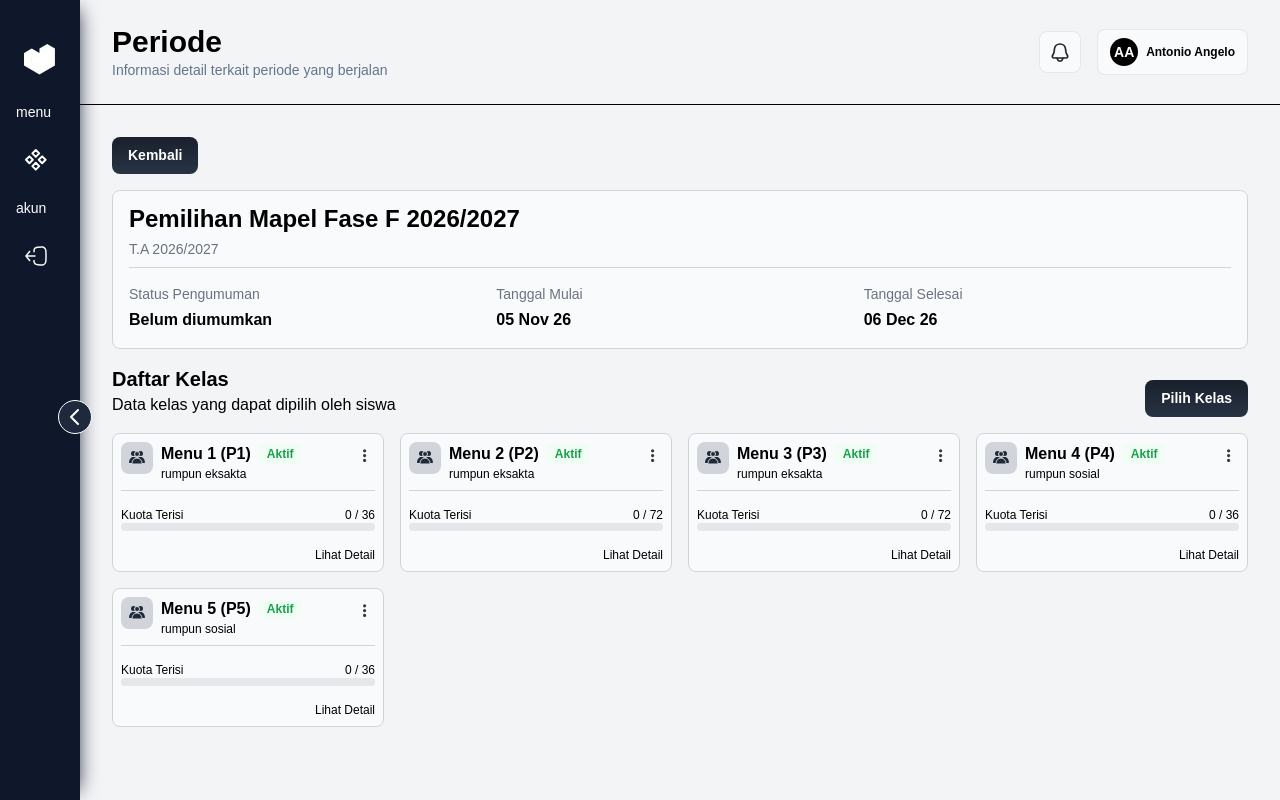
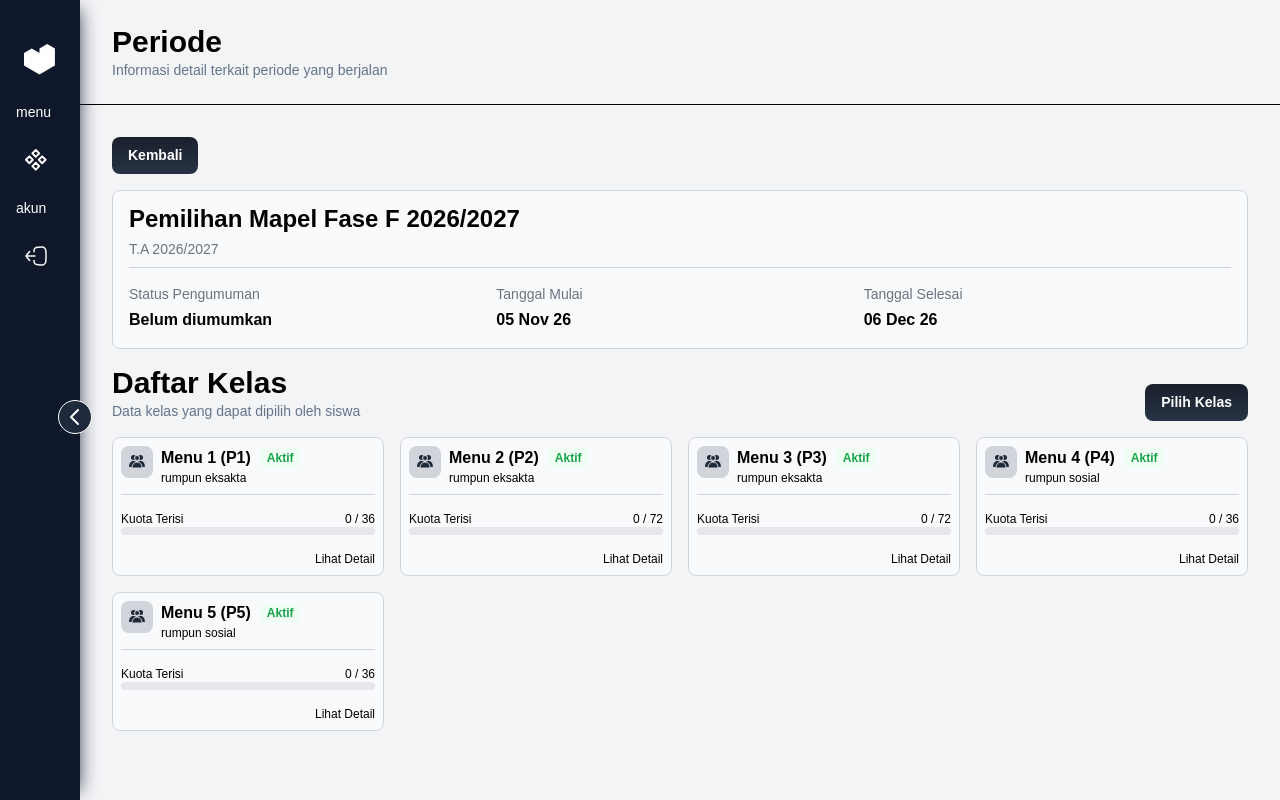
Before and after one commit to mat-te123/School-Class-System, a Laravel app: page /siswa/periode in a window 1280 px wide. Run offline with Laravel 12, Linux system fonts and the light colour scheme; the visitor is signed in with stand-in values (Sample User, id 1); data comes from the database, SQL or seed files in the repository; data that the repository does not hold is empty; style sheets or scripts are compiled from the project's sources; parts of the project's set-up code (start-up, migrations or seed data) failed here and were passed over; some libraries are stand-ins or nearby versions.

Commit message:
feat : added parameter to component so that only admin can acess three dots button
refactor : change title and subtitle style to universal style

removing : removing : user card on header

```diff
--- a/resources/views/components/kelas-card.blade.php
+++ b/resources/views/components/kelas-card.blade.php
@@ -1,5 +1,6 @@
 @props([
     'item' => null,
+    'isSiswa' => false,
 ])
 
 <div class="bg-gray-50 flex flex-col p-2 border border-gray-300 rounded-lg gap-4" x-data="{ showeditdeletepopup: false, }">
@@ -31,6 +32,7 @@
                 </span>
             </div>
         </div>
+        @if (!$isSiswa)
             <div class="hover:bg-gray-200 active:bg-gray-200 cursor-pointer h-fit py-1 rounded-2xl"
                 @click="
                 showeditdeletepopup=true;
@@ -42,10 +44,13 @@
                     'is_active' => $item['is_active'] ? 1 : 0,
                 ]);
             @endphp
+
             <div class="absolute top-0 right-0 z-10">
                 <x-delete-edit-popup :item="$item" :confirmationData="$item['nama_menu']" :deleteUrl="route('paket-menu.destroy', ['identifier' => $item['id']])" :data="$formattedData"
                     :updateUrl="route('paket-menu.update', ['identifier' => $item['id']])" />
             </div>
+        @endif
+
     </div>
     <div class="flex flex-col w-full">
         <div class="flex flex-row justify-between text-xs leading-4 font-normal">
@@ -64,7 +69,8 @@
 
     </div>
     <div class="flex flex-row justify-end">
-        <a href="{{ route('paket-menu.show', ['identifier' => $item['id']]) }}" class="text-xs leading-4 font-normal cursor-pointer hover:underline">
+        <a href="{{ route('paket-menu.show', ['identifier' => $item['id']]) }}"
+            class="text-xs leading-4 font-normal cursor-pointer hover:underline">
             Lihat Detail
         </a>
     </div>
--- a/resources/views/siswa/periode/index.blade.php
+++ b/resources/views/siswa/periode/index.blade.php
@@ -7,28 +7,6 @@
             <span class="subTitle">
                 Informasi detail terkait periode yang berjalan
             </span>
-        </div>
-
-        <div class="flex flex-row items-center gap-4">
-            <div
-                class="p-2 border border-slate-200 rounded-lg bg-slate-50 hover:bg-slate-200 transition-all duration-300 ease-in-out cursor-pointer">
-                <img src="{{ asset('Icon/Bell_light.svg') }}" alt="notification icon" class="w-6 h-6" />
-            </div>
-            {{-- Dummy Data --}}
-            @php
-                $dummyName = 'Antonio Angelo';
-                $initials = collect(explode(' ', $dummyName))
-                    ->map(fn($word) => strtoupper(substr($word, 0, 1)))
-                    ->join('');
-            @endphp
-            <div
-                class="flex flex-row items-center gap-2 px-3 py-2 border border-slate-200 rounded-lg bg-slate-50 hover:bg-slate-200 transition-all duration-300 ease-in-out cursor-pointer">
-                <div
-                    class="p-1 w-7 h-7 rounded-full bg-black text-white flex items-center justify-center font-bold text-sm leading-4">
-                    {{ $initials }}
-                </div>
-                <span class="text-xs leading-4 font-semibold">{{ $dummyName }}</span>
-            </div>
         </div>
     </div>
     <div class="grid grid-cols-4 p-8 gap-4">
@@ -80,10 +58,10 @@
         {{-- Daftar Kelas --}}
         <div class="flex flex-row justify-between items-end col-span-4">
             <div class="flex flex-col ">
-                <h2 class="text-xl font-semibold">
+                <h2 class="mainTitle">
                     Daftar Kelas
                 </h2>
-                <p>
+                <p class="subTitle">
                     Data kelas yang dapat dipilih oleh siswa
                 </p>
             </div>
@@ -113,7 +91,7 @@
 
         </div>
         @foreach ($formattedMenus as $index => $menu)
-            <x-kelas-card :item="$menu" />
+            <x-kelas-card :item="$menu" :isSiswa="true" />
         @endforeach
     </div>
 
```
Lines whose indentation alone changed are shown as unchanged.
